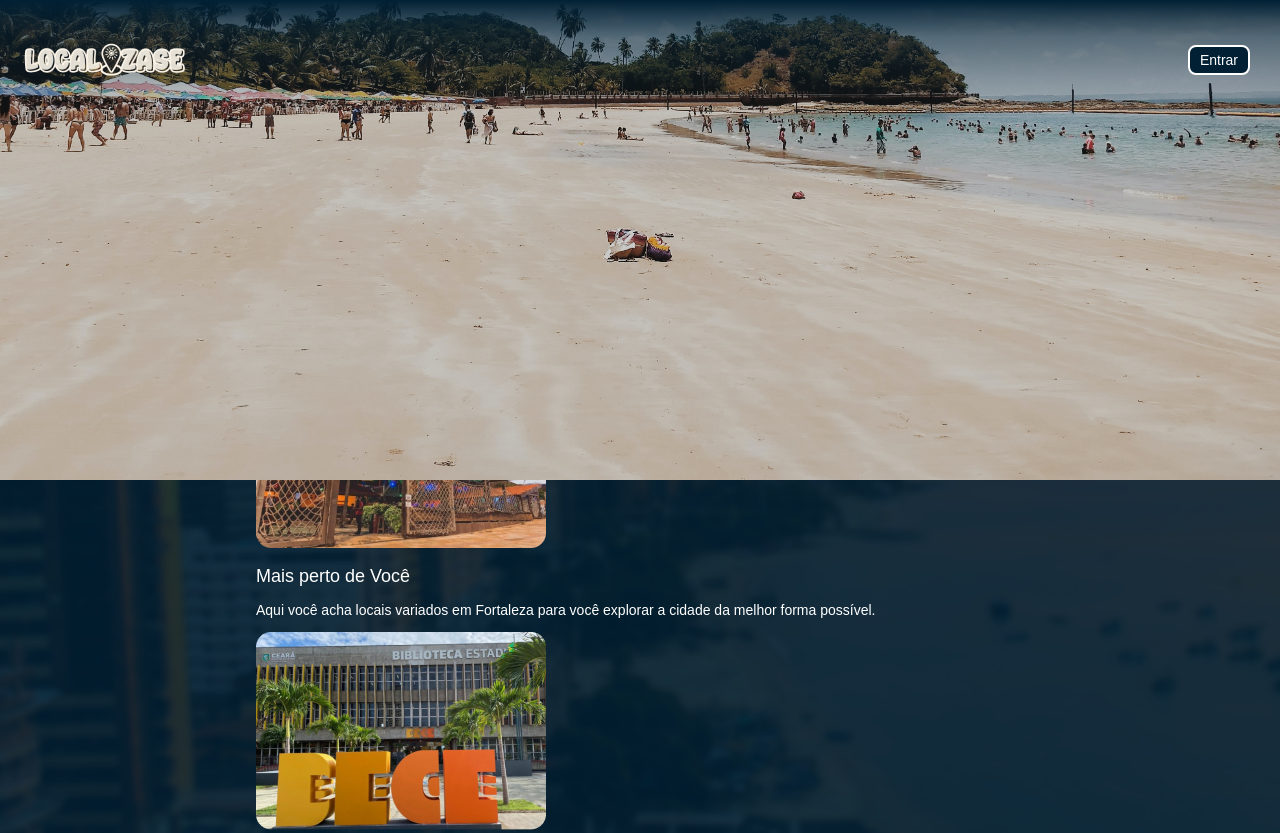
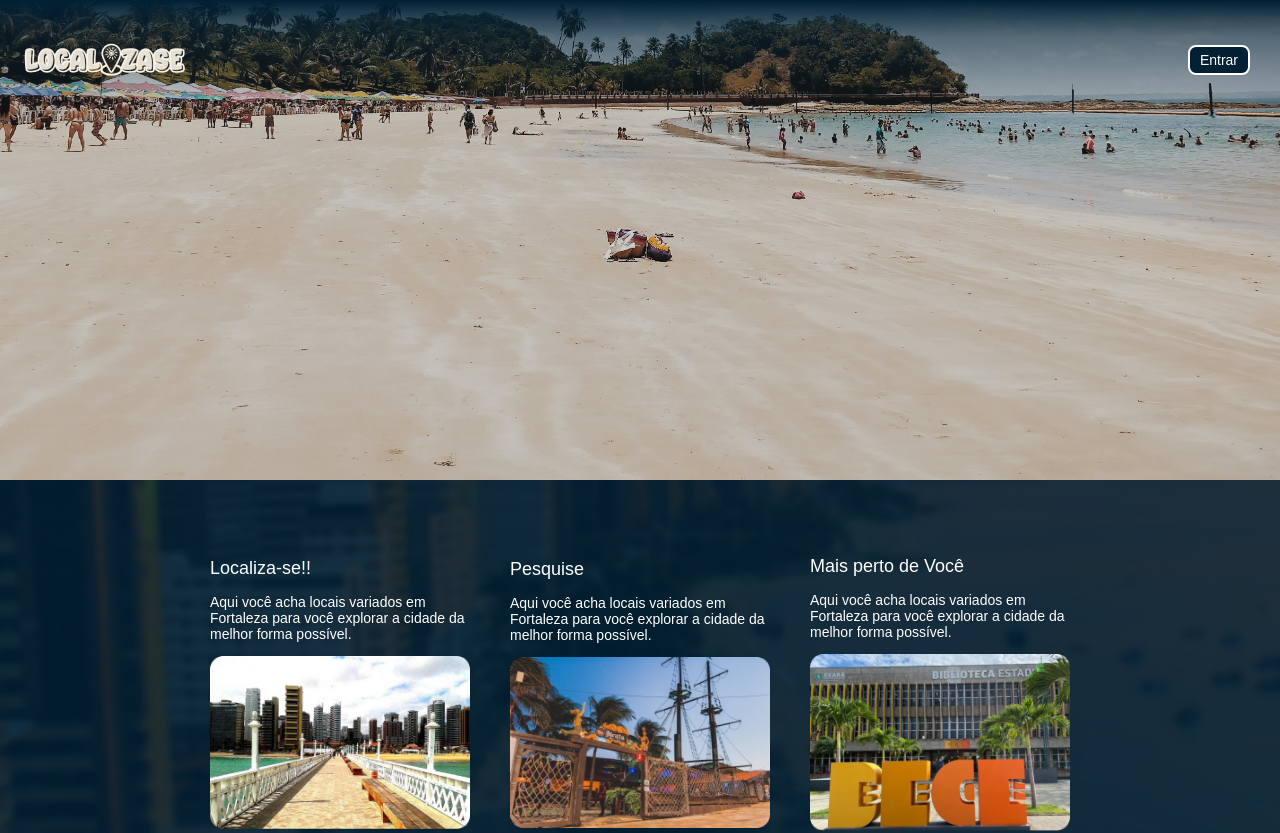
Before and after one commit to G4Devels/Projeto-Localizase, a React (Create React App) app in the folder app/: page / in a window 1280 px wide. Shown: the top 833 px of the page. Built offline with nearby package versions, Linux system fonts and the light colour scheme; a web font is replaced by a local one.

Commit message:
finishing landing page

```diff
--- a/app/src/component_styles/landing_page.css
+++ b/app/src/component_styles/landing_page.css
@@ -41,3 +41,23 @@ header .header-nav a:hover {
     background-color: var(--color01);
     border: 2px solid var(--color02);
 }
+
+.about-container {
+    margin-top: 62vh;
+    display: flex;
+    justify-content: center;
+    align-items: center;
+
+    flex-wrap: wrap;
+}
+
+.about-container .about-container-card {
+    width: 300px;
+    height: 380px;
+
+    display: flex;
+    flex-direction: column;
+    justify-content: center;
+
+    padding: 20px;
+}
```
